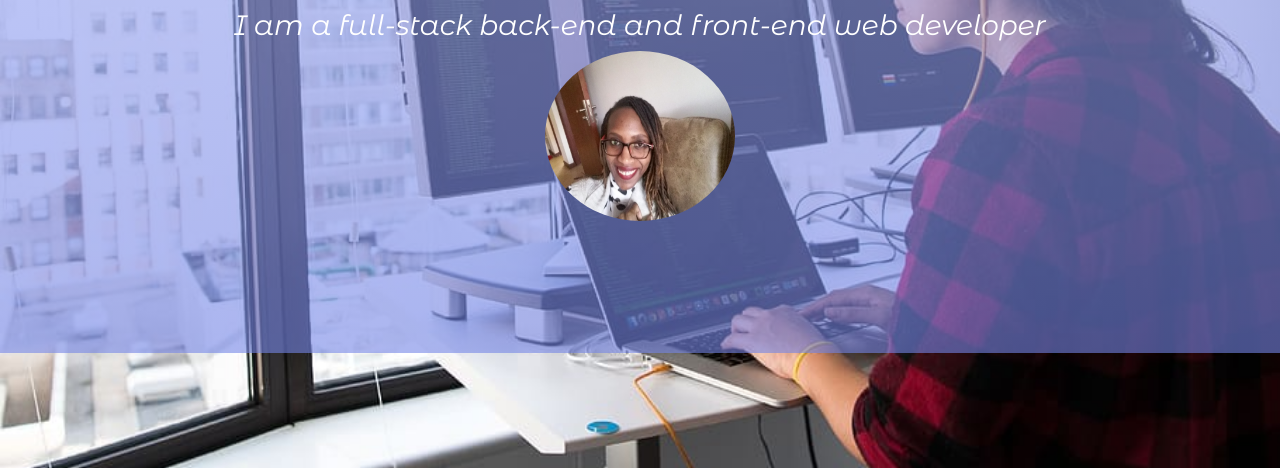
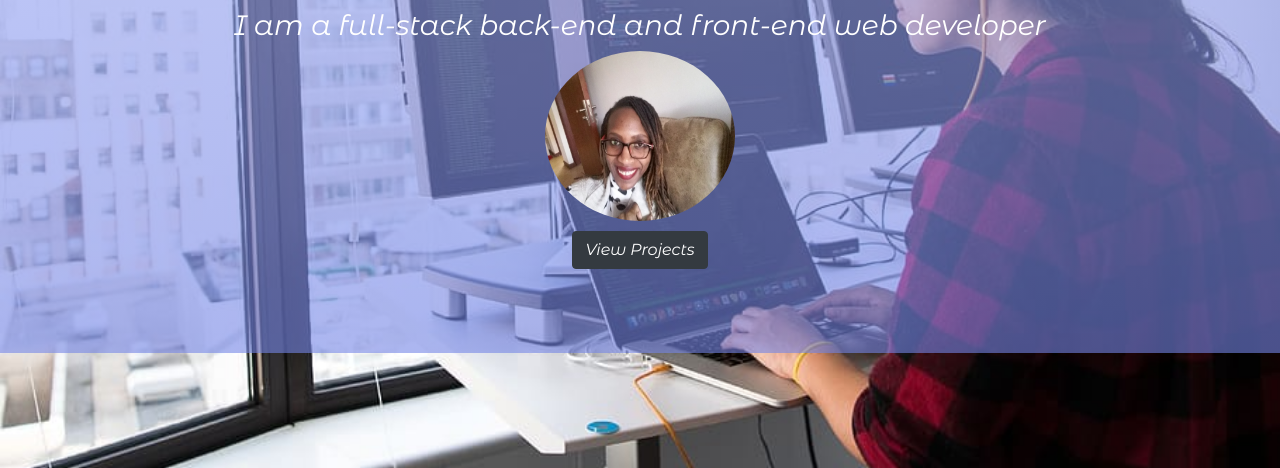
Before and after one commit to Waithera-m/portfolio-site, a Django app: page / in a window 1280 px wide. Shown: the part 297-765 px from the top of the page. Run offline with Django 3.2, Linux system fonts and the light colour scheme; some libraries are stand-ins or nearby versions.

Commit message:
Create button to redict users to projects' page

```diff
--- a/projects/templates/all-projects/index.html
+++ b/projects/templates/all-projects/index.html
@@ -22,6 +22,13 @@
             <h1>Hi I'm Mary :)</h1>
             <h3>I am a full-stack back-end and front-end web developer</h3>
             <img src="{% static 'projects/images/me.jpg' %}" alt="me" class="rounded-circle img-reponsive" height="170" width="190">
+            <div class="row">
+                <div class="col-md-2"></div>
+                <div class="col-md-8">
+                    <a style="margin-top: 10px;" class="btn btn-dark" href="{% url 'projects:projects'%}">View Projects</a>
+                </div>
+                <div class="col-md-2"></div>
+            </div>
         </div>
 
         {% block scripts %}
```
Also changed, not shown: 1 other file.
